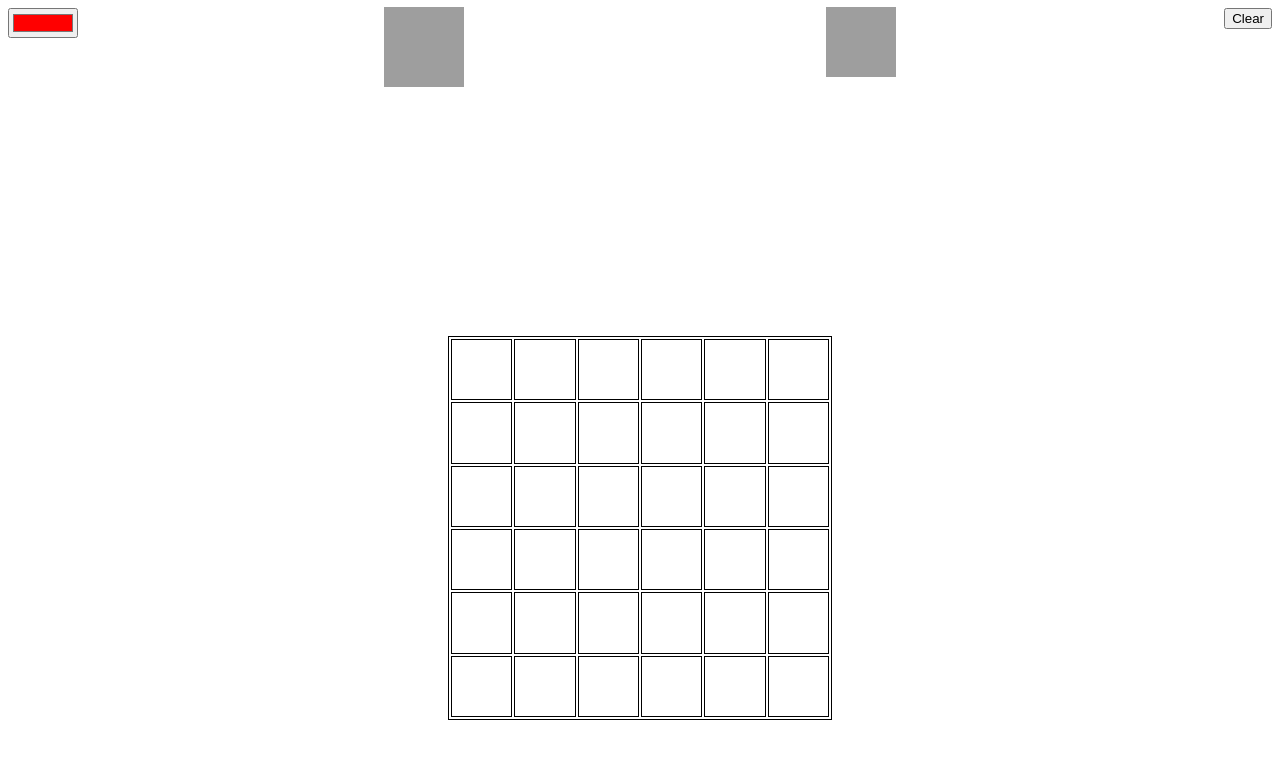
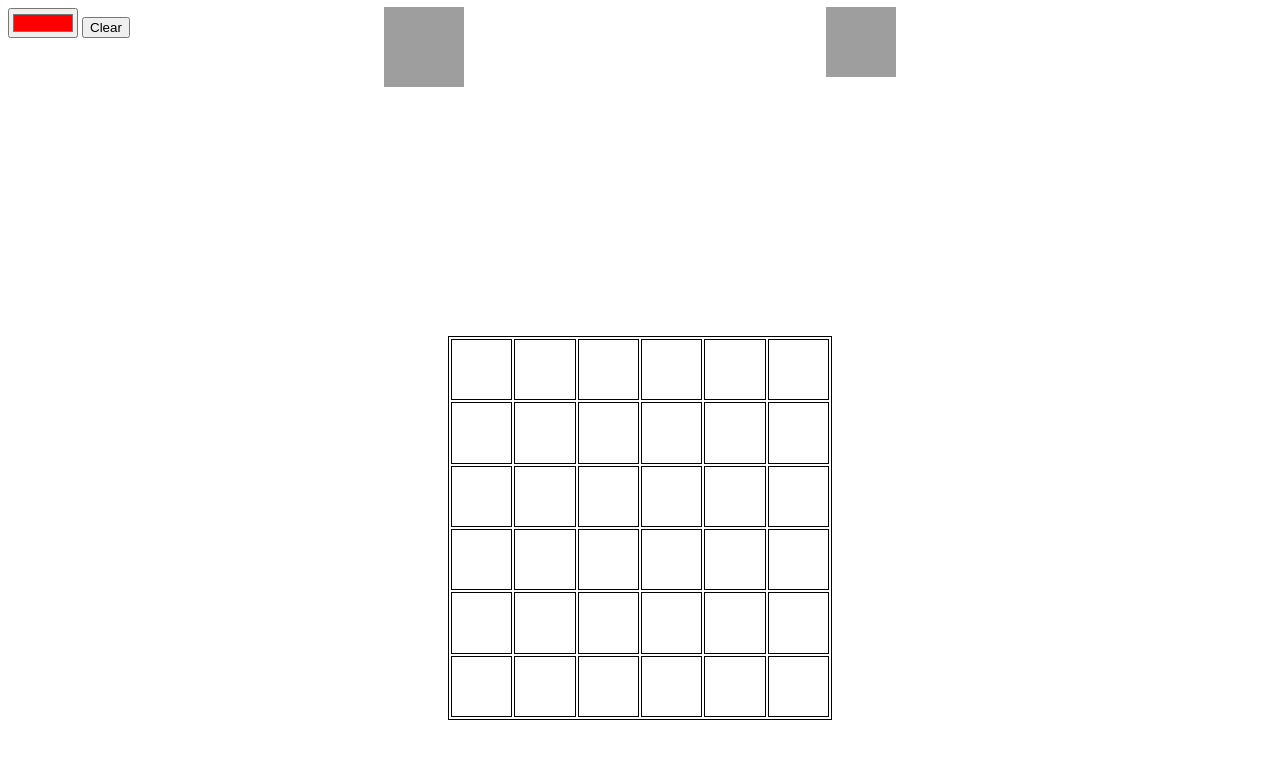
Before and after one commit to nerivera/Paint, a plain HTML site: page index.html in a window 1280 px wide. Drawn offline with nearby package versions, Linux system fonts and the light colour scheme; grey boxes are pictures that could not be loaded.

Commit message:
Update index.html

```diff
--- a/index.html
+++ b/index.html
@@ -18,7 +18,7 @@
     <input type="color" value="#FF0000" id="color">
     <div onclick="styl(true)" id="pen" class="chooser"></div>
     <div onclick="styl(false)" id="eraser" class="chooser"></div>
-    <button style="float:right" id="clearall">Clear</button>
+    <button id="clearall">Clear</button>
     <table>
       <tr>
         <td id="0" onclick="changecol(0)"></td>
```
